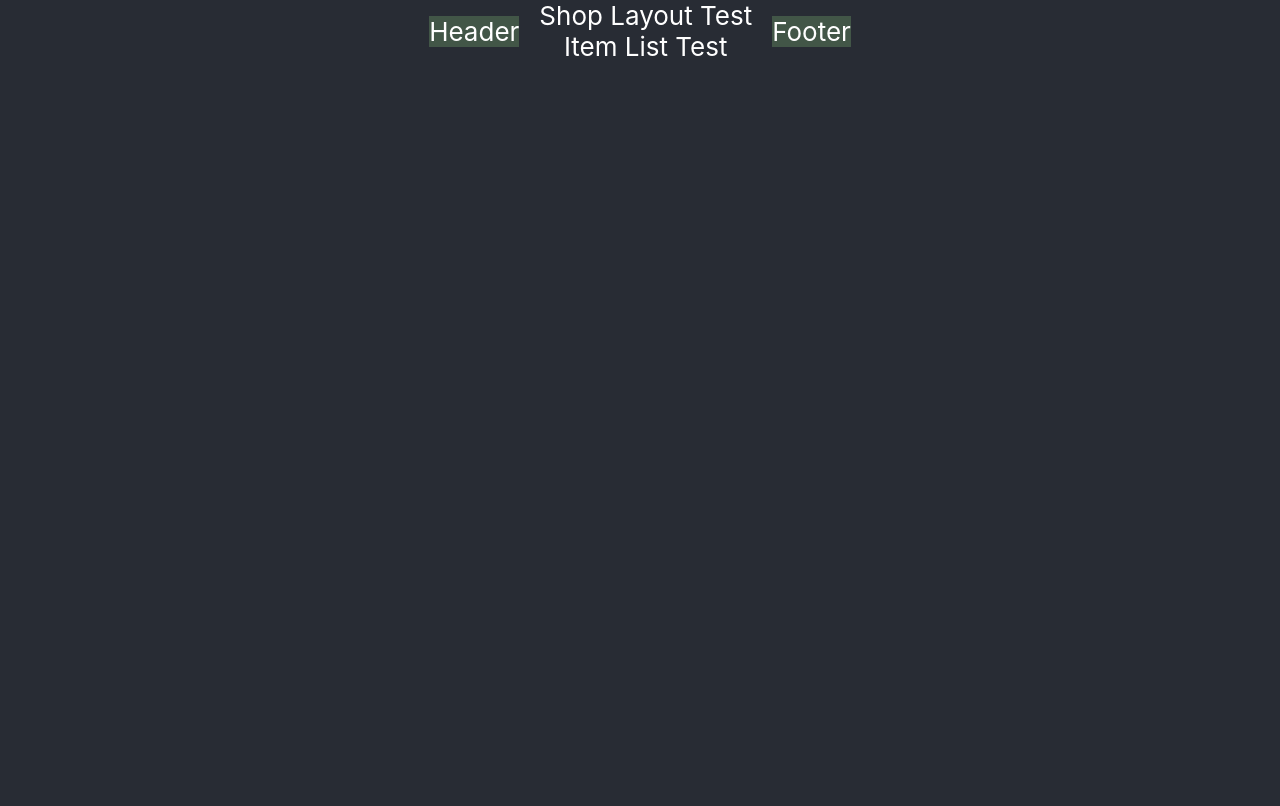
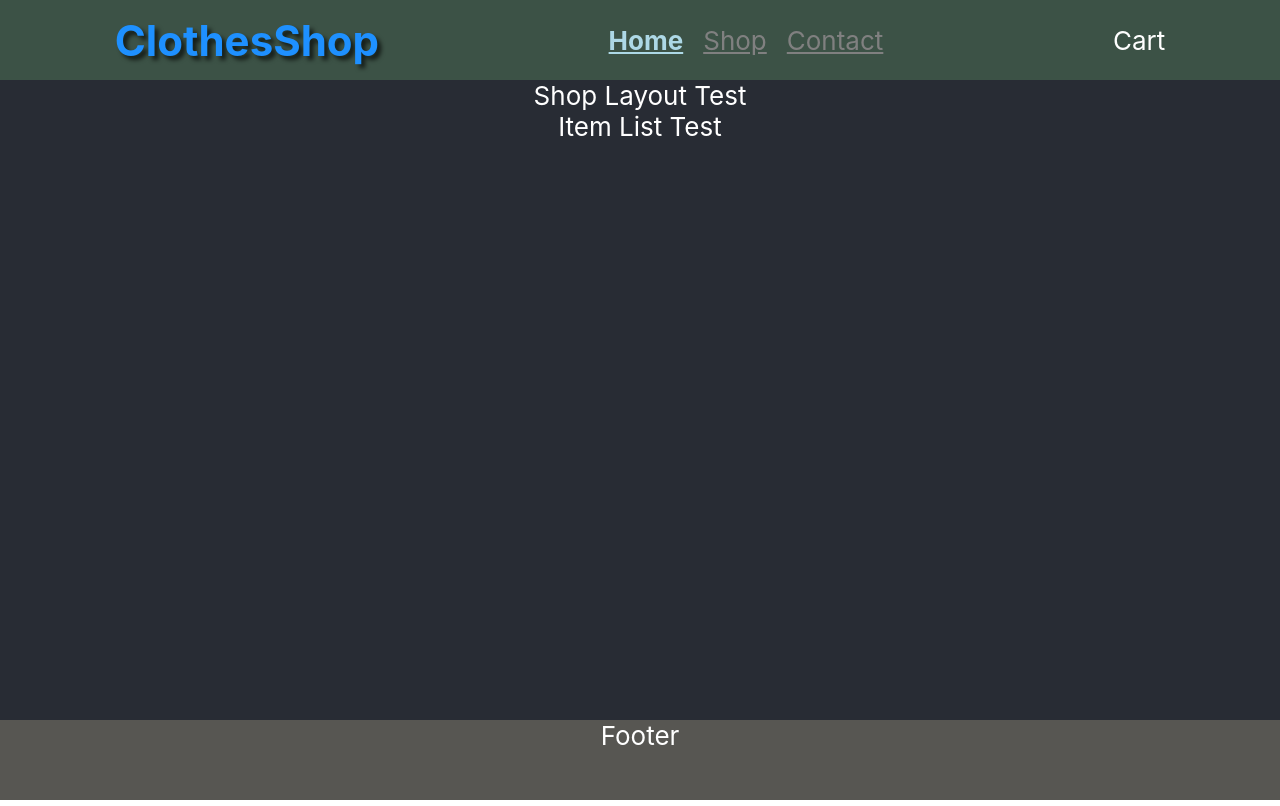
Before and after one commit to Raikho/shopping-cart, a React (Create React App) app: page / in a window 1280 px wide. Built offline with nearby package versions, Linux system fonts and the light colour scheme.

Commit message:
add new header component with navlinks

```diff
--- a/src/App.css
+++ b/src/App.css
@@ -16,10 +16,10 @@
 .App-header {
   background-color: #282c34;
   min-height: 100vh;
-  display: flex;
-  flex-direction: column;
-  align-items: center;
-  justify-content: center;
+  /* display: flex; */
+  /* flex-direction: column; */
+  /* align-items: center; */
+  /* justify-content: center; */
   font-size: calc(10px + 2vmin);
   color: white;
 }
@@ -39,6 +39,51 @@
 
 /* ============================ CUSTOM ============================= */
 /* ================================================================= */
+.main-layout {
+  width: 100vw;
+  height: 100vh;
+
+  display: grid;
+  grid-template-columns: 1fr;
+  grid-template-rows: 1fr 8fr 1fr;
+}
+
+/* ============================ HEADER ============================= */
+/* ================================================================= */
+.header {
+  background-color: rgba(144, 238, 144, 0.192);
+
+  display: flex;
+  justify-content: space-around;
+  align-items: center;
+}
+.store-title {
+  color: dodgerblue;
+  font-size: 42px;
+  font-weight: bold;
+  text-shadow: 4px 4px 4px #000000a8;
+}
+.nav-container {
+  display: flex;
+  justify-content: center;
+  gap: 20px;
+}
+a {color: gray;}
+a.active {color: lightblue; font-weight: bold;}
+
+/* ============================= MAIN ============================== */
+/* ================================================================= */
+
+/* ============================ FOOTER ============================= */
+/* ================================================================= */
+.footer {
+  background-color: rgba(230, 212, 173, 0.247);
+}
+
+
+
+
+/*
 .App-header {
   width: 100%;
   height: 100%;
@@ -50,7 +95,6 @@
 .App-header>* {
   width: 100%;
   height: 100%;
-  /* border: 1px dotted whitesmoke; */
 
   display: flex;
   justify-content: center;
@@ -90,13 +134,6 @@
   align-items: center;
 }
 
-a {
-  color: gray;
-}
-a.active {
-  color: lightblue;
-  font-weight: bold;
-}
 .store-title {
   color: dodgerblue;
   font-size: 42px;
@@ -113,4 +150,4 @@ a.active {
   font-weight: bold;
   background-color: dodgerblue;
   color: whitesmoke;
-}
+} */
--- /dev/null
+++ b/src/Header.js
@@ -0,0 +1,17 @@
+import { NavLink } from 'react-router-dom';
+
+const Header = props => {
+    return (
+        <div className="header">
+            <div className="store-title">ClothesShop</div>
+            <div className="nav-container">
+                <NavLink to='/' >Home</NavLink>
+                <NavLink to='shop' >Shop</NavLink>
+                <NavLink to='contact' >Contact</NavLink>
+            </div>
+            <div className="cart-button">Cart</div>
+        </div>
+    )
+}
+
+export default Header;
--- a/src/MainLayout.js
+++ b/src/MainLayout.js
@@ -1,12 +1,13 @@
 import { Outlet } from 'react-router-dom';
+import Header from './Header.js';
 
 const MainLayout = props => {
     console.log(props);
     return (
         <div className="main-layout">
-            <div className="header">Header</div>
+            <Header />
             <Outlet />
-            <div className="header">Footer</div>
+            <div className="footer">Footer</div>
         </div>
     )
 }
```
